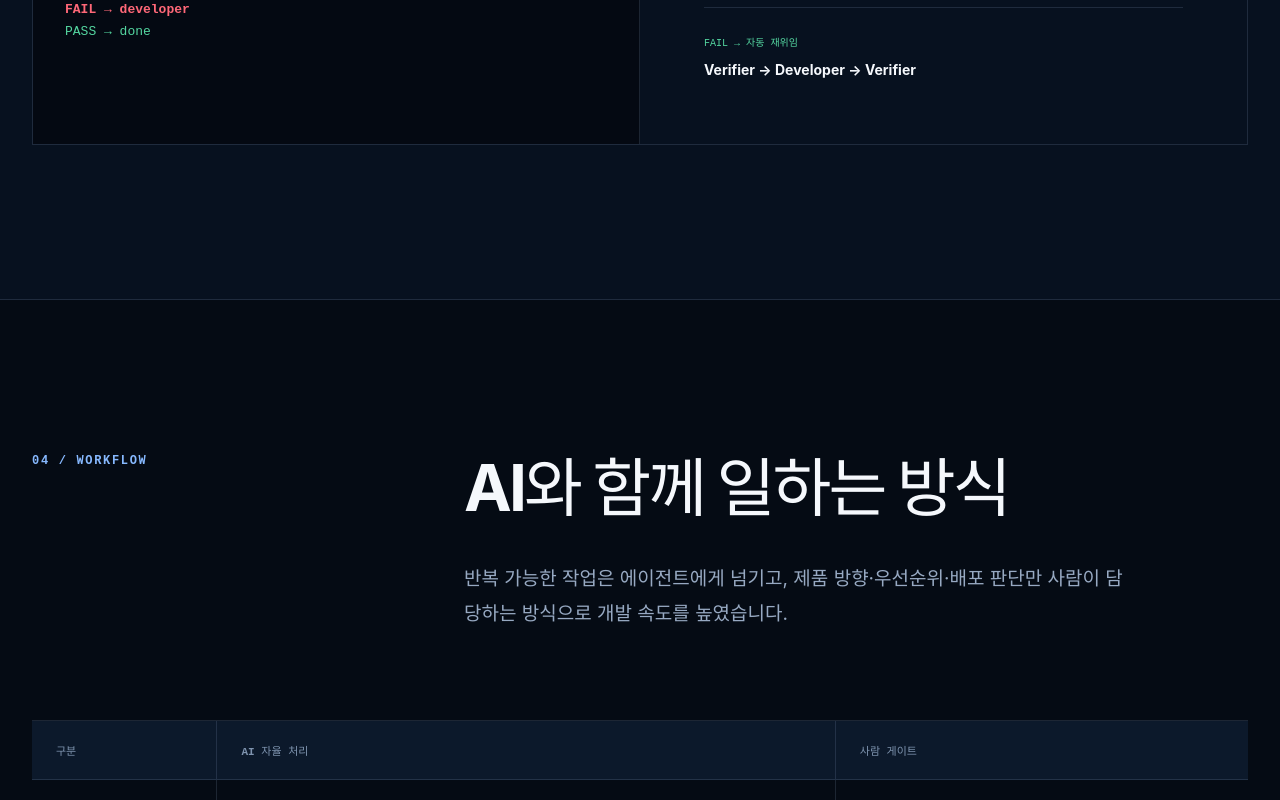
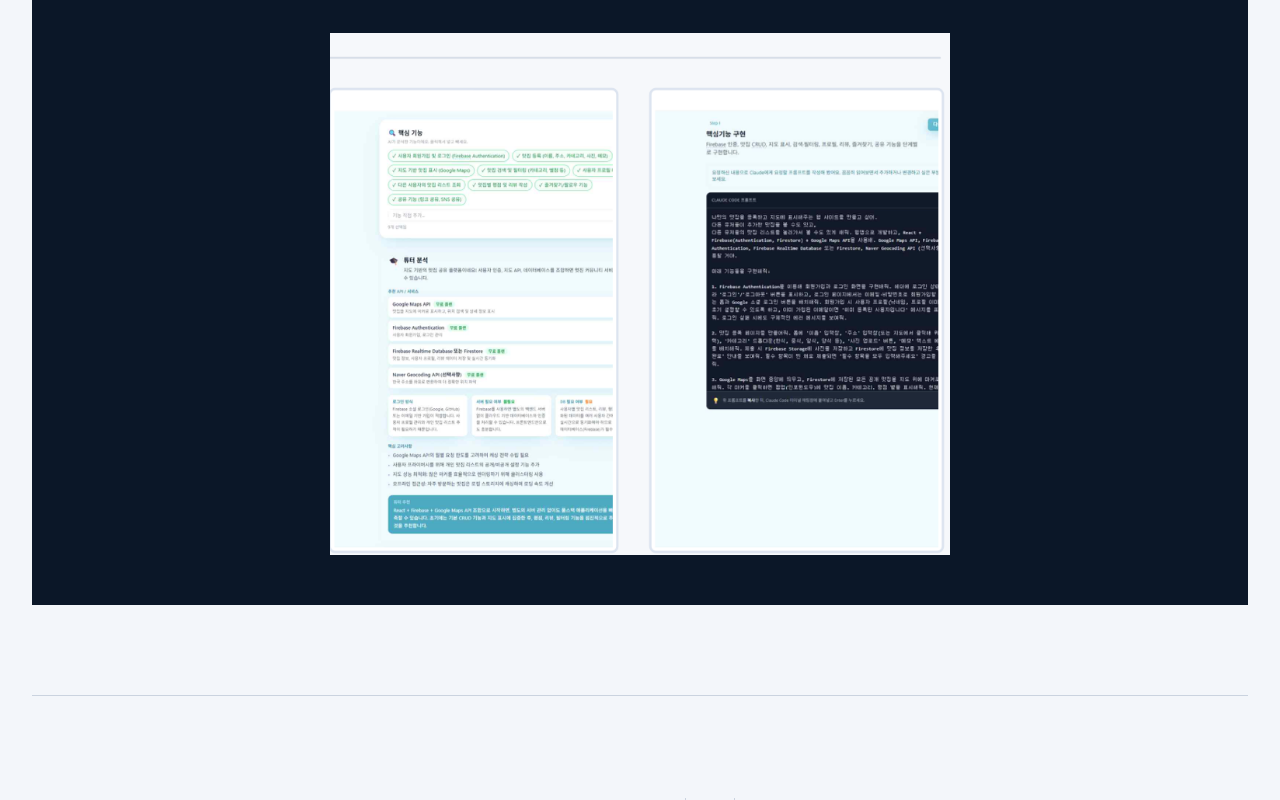
Before and after one commit to yongho0720/portfolio, a React (Vite) app: page / in a window 1280 px wide. Shown: the part 3591-4391 px from the top of the page. Built offline with nearby package versions, Linux system fonts and the light colour scheme; a web font is replaced by a local one.

Commit message:
Move AI workflow after project sections

```diff
--- a/src/App.tsx
+++ b/src/App.tsx
@@ -19,5 +19,5 @@ export default function App() {
     return () => observer.disconnect()
   }, [])
 
-  return <><Header /><main><Hero /><ProjectOverview /><AgentSystem /><DevelopmentWorkflow /><Projects /><LastMachineCaseStudy /><MoreProjects /></main><Footer /></>
+  return <><Header /><main><Hero /><ProjectOverview /><Projects /><LastMachineCaseStudy /><MoreProjects /><AgentSystem /><DevelopmentWorkflow /></main><Footer /></>
 }
```
